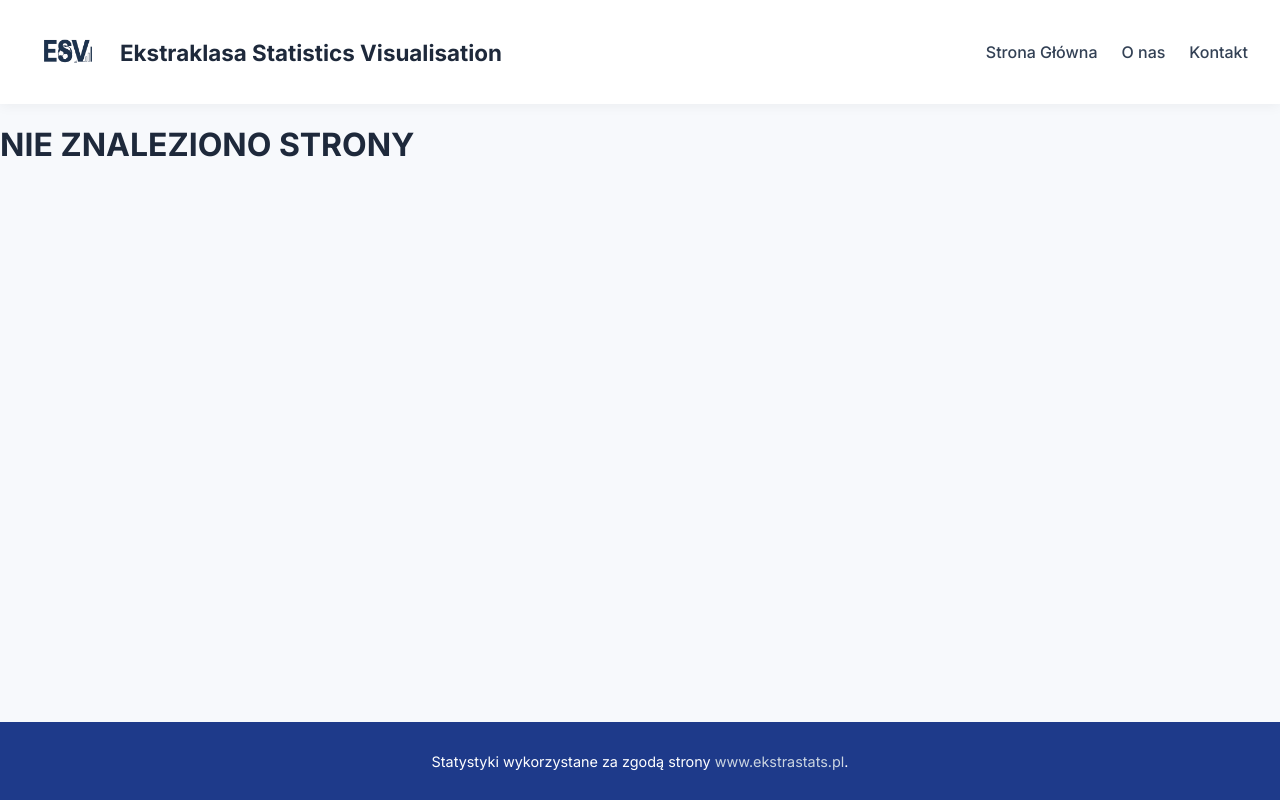
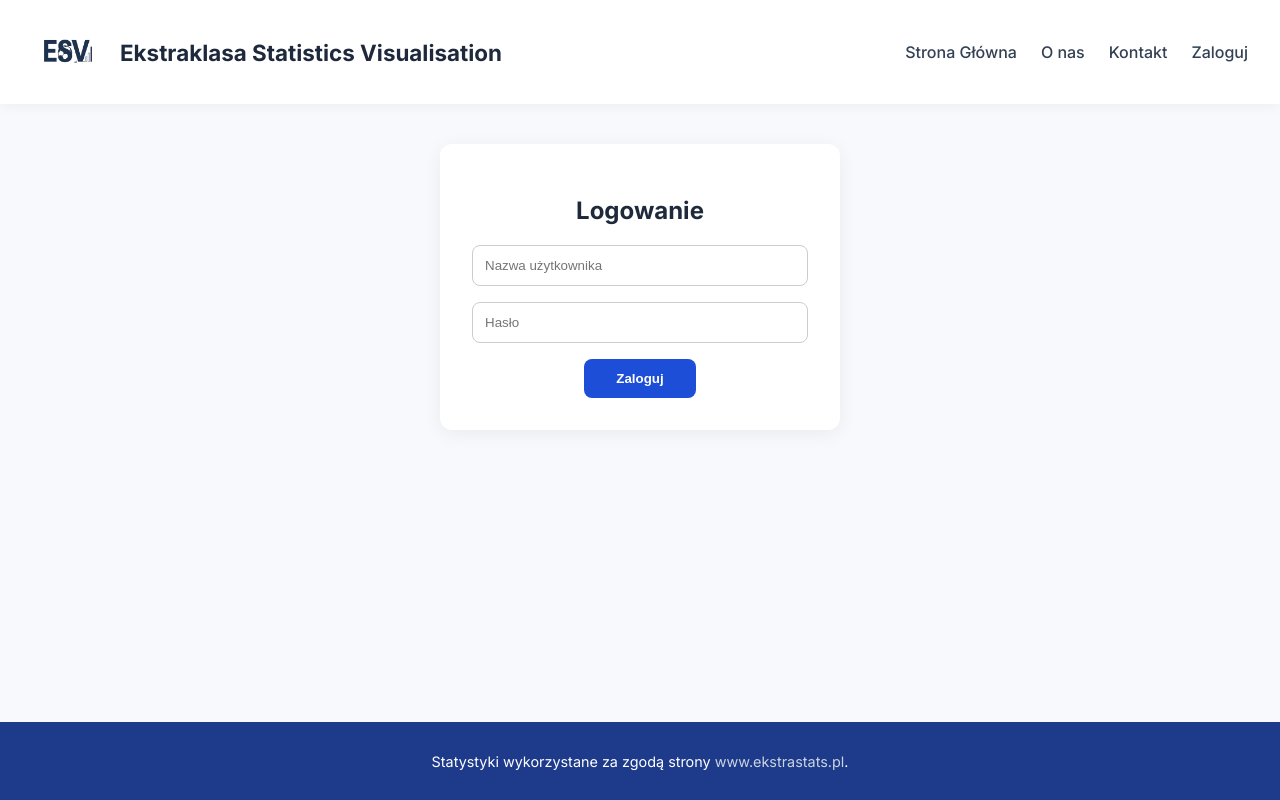
Before and after one commit to Milosz180/ekstraklasa_statisics_visualisation, a React (Create React App) app in the folder esv_app/: page /login in a window 1280 px wide. Built offline with nearby package versions, Linux system fonts and the light colour scheme.

Commit message:
add login page

```diff
--- a/esv_app/src/App.js
+++ b/esv_app/src/App.js
@@ -5,6 +5,7 @@ import About from './pages/About';
 import Contact from './pages/Contact';
 import NotFound from './pages/NotFound';
 import './App.css';
+import Login from './pages/Login';
 
 const App = () => {
   return (
@@ -19,6 +20,8 @@ const App = () => {
             <li><Link to="/">Strona Główna</Link></li>
             <li><Link to="/about">O nas</Link></li>
             <li><Link to="/contact">Kontakt</Link></li>
+            <li><Link to="/login">Zaloguj</Link></li>
+
           </ul>
         </nav>
       </header>
@@ -28,6 +31,7 @@ const App = () => {
           <Route path="/" element={<Home />} />
           <Route path="/about" element={<About />} />
           <Route path="/contact" element={<Contact />} />
+          <Route path="/login" element={<Login />} />
           <Route path="*" element={<NotFound />} />
         </Routes>
       </main>
--- /dev/null
+++ b/esv_app/src/pages/Login.css
@@ -0,0 +1,33 @@
+.login-container {
+    max-width: 400px;
+    margin: 40px auto;
+    padding: 2rem;
+    background: white;
+    border-radius: 12px;
+    box-shadow: 0 4px 20px rgba(0,0,0,0.06);
+    text-align: center;
+  }
+
+  .login-container input {
+    display: block;
+    width: 100%;
+    margin: 1rem 0;
+    padding: 0.75rem;
+    border-radius: 8px;
+    border: 1px solid #ccc;
+  }
+
+  .login-container button {
+    padding: 0.75rem 2rem;
+    background: #1d4ed8;
+    color: white;
+    border: none;
+    border-radius: 8px;
+    font-weight: 600;
+    cursor: pointer;
+  }
+
+  .login-container .error {
+    color: red;
+    margin-top: 1rem;
+  }
--- /dev/null
+++ b/esv_app/src/pages/Login.js
@@ -0,0 +1,54 @@
+import React, { useState } from 'react';
+import './Login.css';
+
+const Login = () => {
+  const [username, setUsername] = useState('');
+  const [password, setPassword] = useState('');
+  const [error, setError] = useState('');
+
+  const handleLogin = async (e) => {
+    e.preventDefault();
+    setError('');
+
+    const res = await fetch('http://localhost:5000/api/login', {
+      method: 'POST',
+      headers: { 'Content-Type': 'application/json' },
+      body: JSON.stringify({ username, password })
+    });
+
+    const data = await res.json();
+
+    if (res.ok) {
+      localStorage.setItem('token', data.token); // fake token
+      alert('Zalogowano!');
+    } else {
+      setError(data.message || 'Błąd logowania');
+    }
+  };
+
+  return (
+    <div className="login-container">
+      <h2>Logowanie</h2>
+      <form onSubmit={handleLogin}>
+        <input
+          type="text"
+          placeholder="Nazwa użytkownika"
+          value={username}
+          onChange={(e) => setUsername(e.target.value)}
+          required
+        />
+        <input
+          type="password"
+          placeholder="Hasło"
+          value={password}
+          onChange={(e) => setPassword(e.target.value)}
+          required
+        />
+        <button type="submit">Zaloguj</button>
+        {error && <p className="error">{error}</p>}
+      </form>
+    </div>
+  );
+};
+
+export default Login;
```
Also changed, not shown: 1 other file (tests, documents, lock files or other folders).
